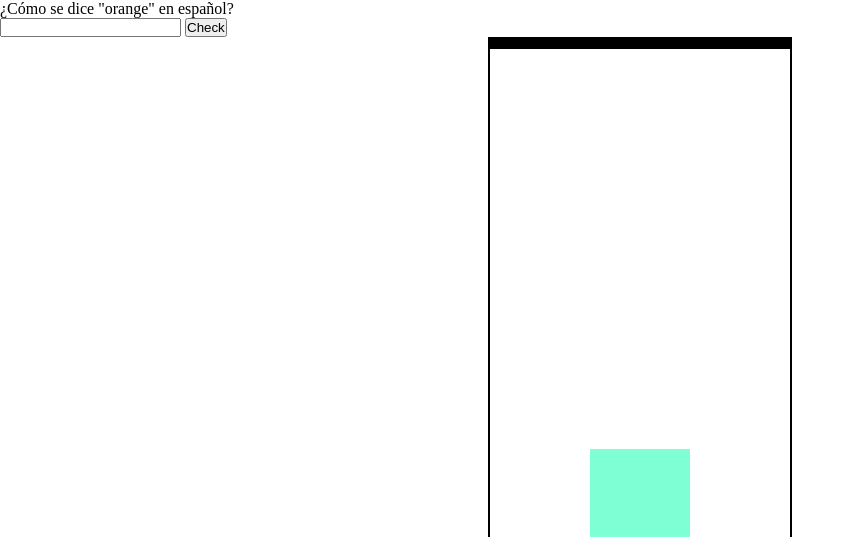
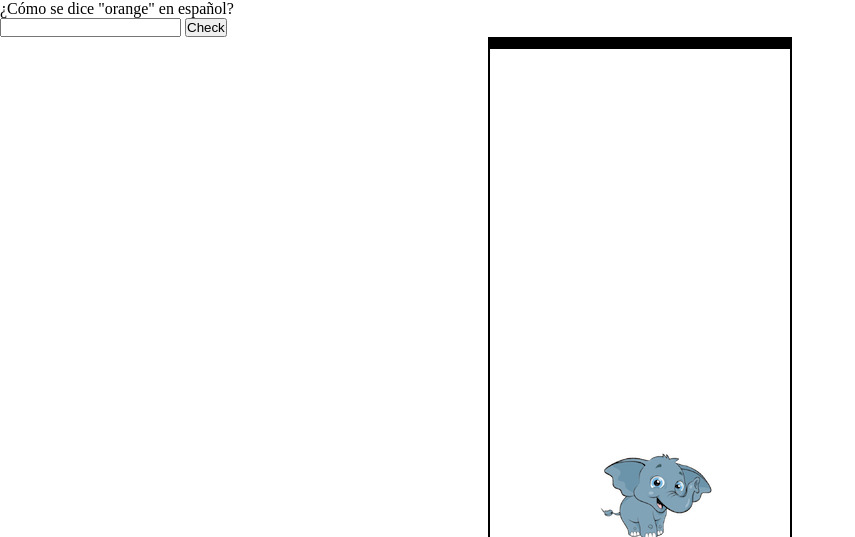
Before and after one commit to gbenga/sobremesa, a plain HTML site: page gbenga/index.html in a window 1280 px wide. Shown: the top 537 px of the page, without its empty margins (0-855 px from the left). Drawn offline with Linux system fonts and the light colour scheme.

Commit message:
quick merge

```diff
--- a/gbenga/index.html
+++ b/gbenga/index.html
@@ -18,7 +18,9 @@
     </div>
     <div id="game">
         <div id="block"></div>
-        <div id="character"></div>
+        <div id="character">
+            <img src="bubba.png"/>
+        </div>
     </div>
     <div id="timer"></div>
     <script type="text/javascript" src="script.js"></script>
--- a/gbenga/style.css
+++ b/gbenga/style.css
@@ -12,10 +12,11 @@
 #character{
     width: 100px;
     height: 100px;
-    background-color: aquamarine;
+    /* background-color: aquamarine; */
     position: relative;
-    top: 400px;
-    left: 100px
+    top: 390px;
+    left: 110px
+
 }
 #block{
     width: 300px;
```
Also changed, not shown: gbenga/bubba.png (added).
